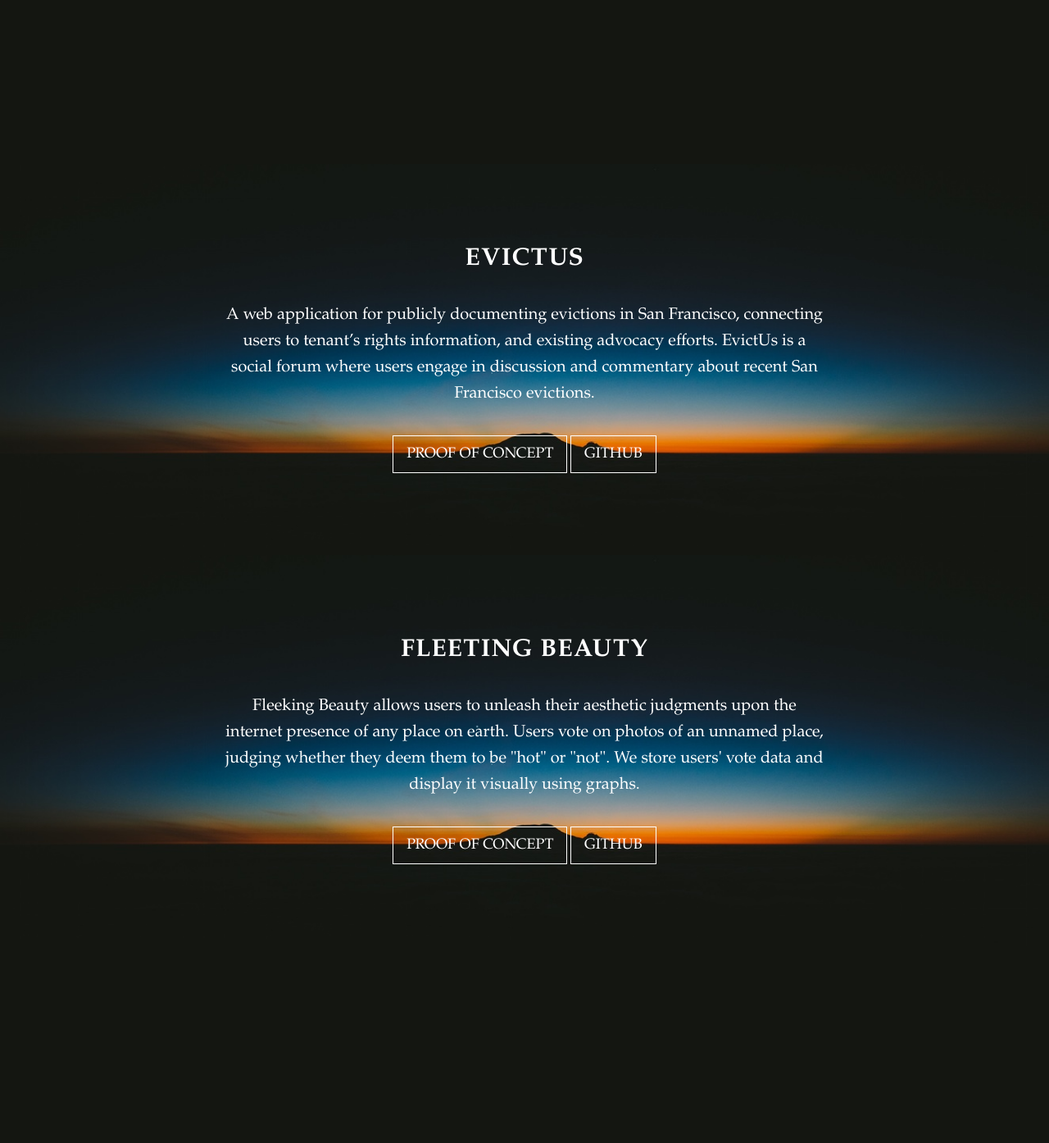
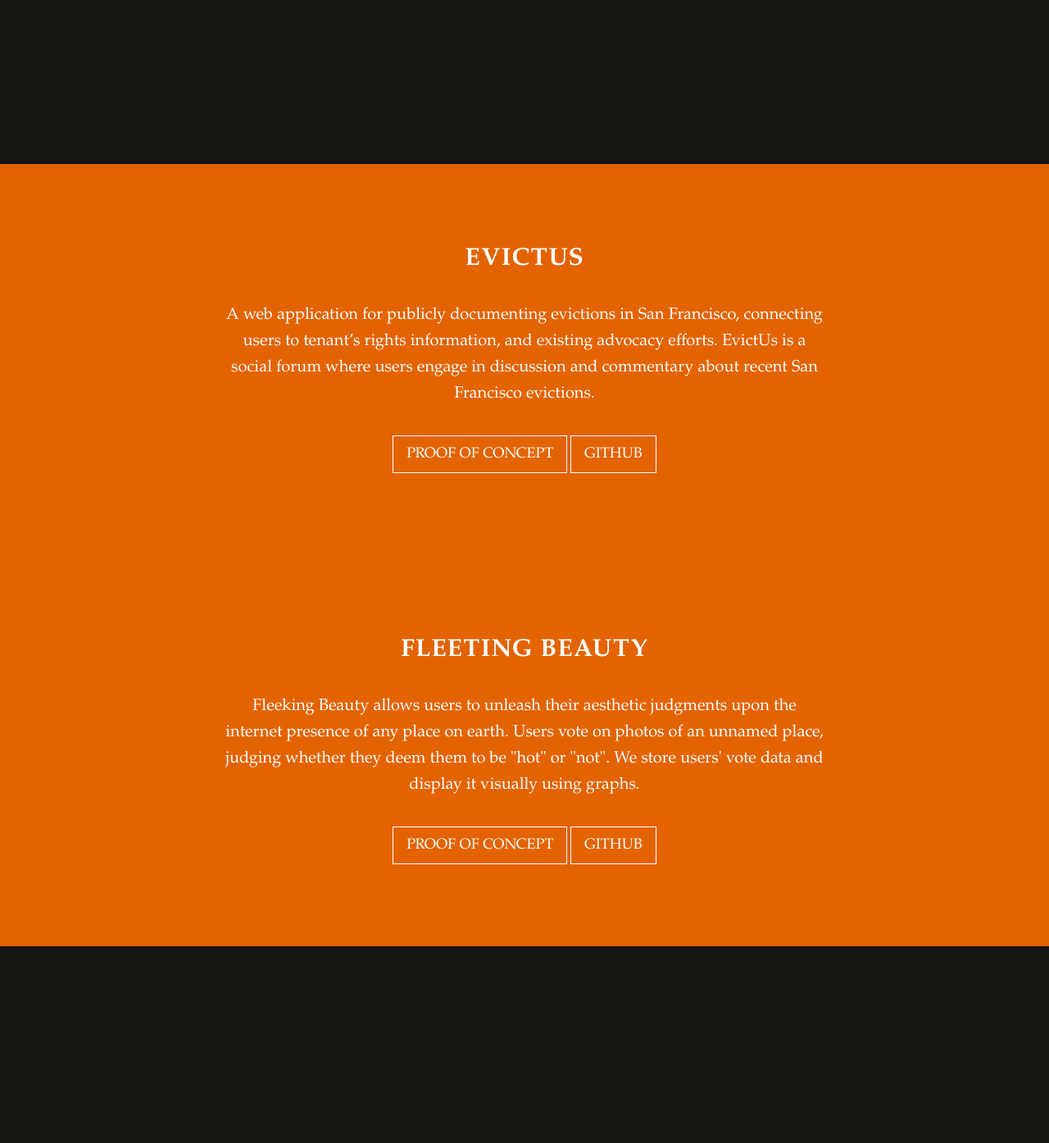
Before and after one commit to mcolver/is-angieri, a PHP site: template views/index.html in a window 1280 px wide. Shown: the part 1465-2859 px from the top of the page at 82% size. Run offline with PHP 8.4, Linux system fonts and the light colour scheme; the template is opened without the code that fills it, so the values that code supplies are empty; some libraries are stand-ins or nearby versions.

Commit message:
updated styling

```diff
--- a/public/css/styles.css
+++ b/public/css/styles.css
@@ -294,8 +294,8 @@ a:focus {
     width: 100%;
     padding: 50px 0;
     color: #fff;
-    background: url(/images/splash.jpg) no-repeat center center scroll;
-    background-color: #000;
+    /*background: url(/images/transparent-gradient.png) no-repeat center center scroll;*/
+    background-color: rgb(227,99,1);
     -webkit-background-size: cover;
     -moz-background-size: cover;
     background-size: cover;
```
Also changed, not shown: public/images/animatedornages99398.gif (deleted), public/images/oranges.svg (renamed from public/images/animatedornages99398-01.svg).
